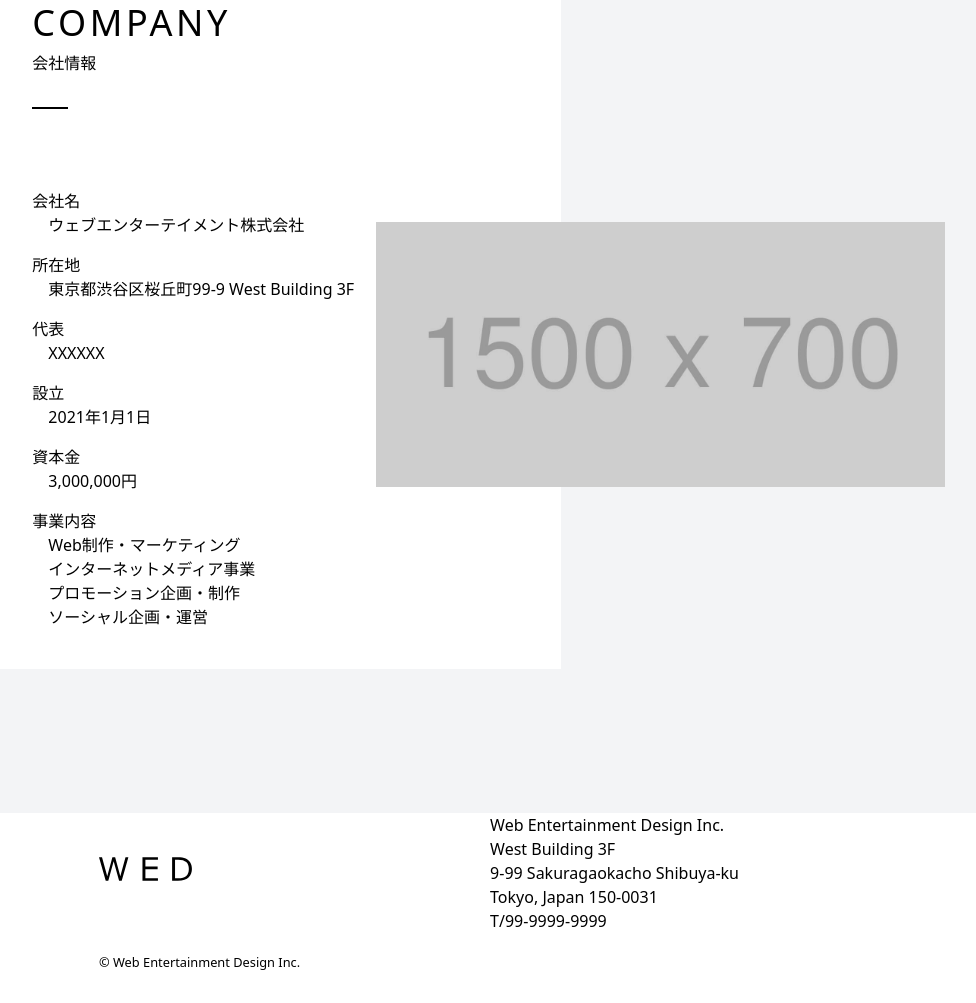
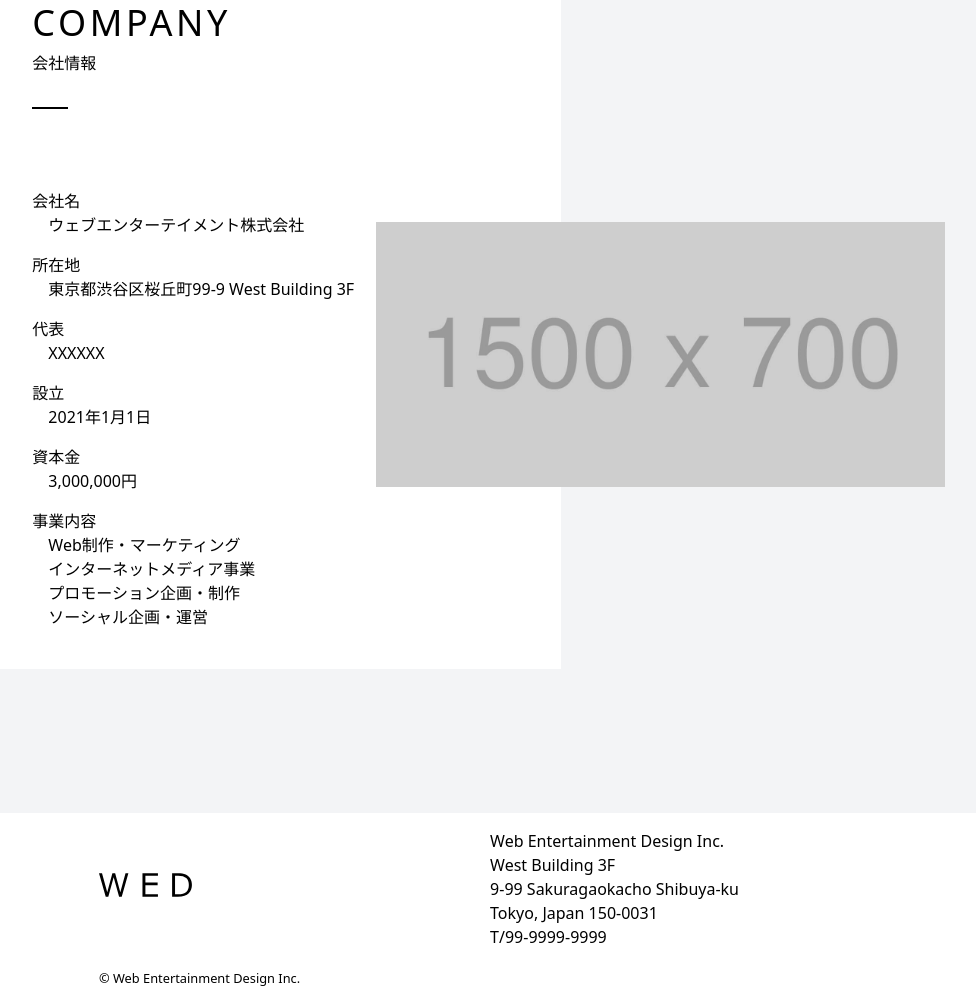
Before and after one commit to is-uko/portfolio-corporate2, a website: page index.html in a window 1280 px wide. Shown: the part 2981-3984 px from the top of the page, without its empty margins (221-1197 px from the left). Drawn offline with Linux system fonts and the light colour scheme.

Commit message:
細かい部分を修正

```diff
--- a/index.html
+++ b/index.html
@@ -147,7 +147,7 @@
       </div>
     </main>
     <footer class="w-11/12 lg:w-1/2 mx-auto">
-      <div class="lg:flex lg:justify-between lg:items-center pb-4">
+      <div class="lg:flex lg:justify-between lg:items-center py-4">
         <img class="h-6 mb-2" src="img/logo.svg" alt="" />
         <p>
           Web Entertainment Design Inc.<br />
```
Also changed, not shown: dist/output.css.
